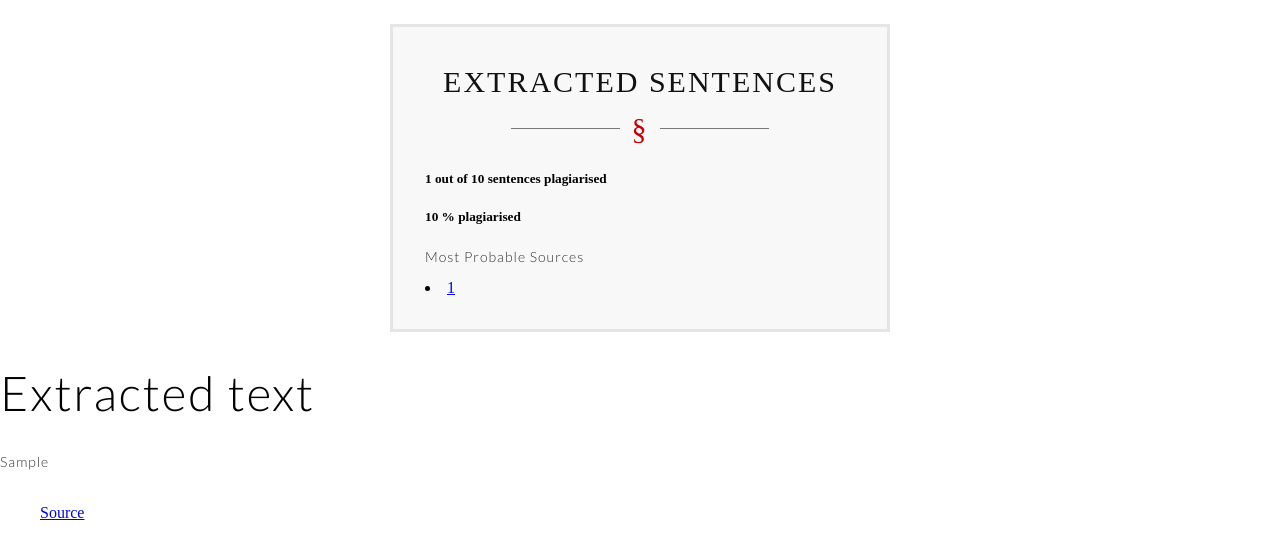
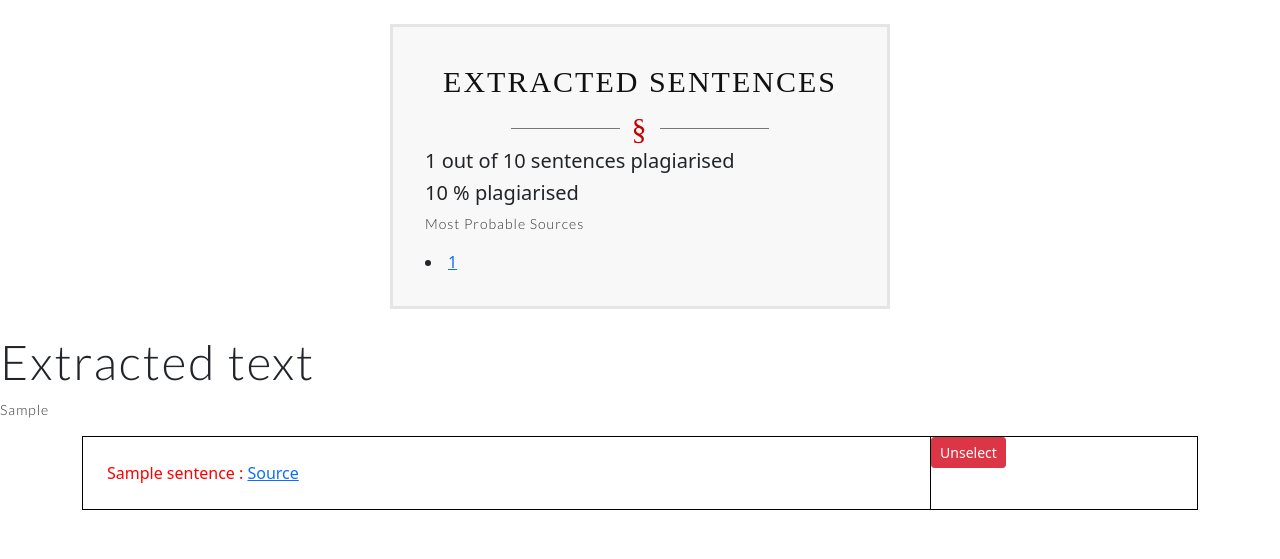
Before and after one commit to Reckon77/no_nokol, a Flask app: template templates/display.html in a window 1280 px wide. Shown: the top 559 px of the page. Run offline with Flask 2, Linux system fonts and the light colour scheme; the template is opened without the code that fills it: most values are stand-ins (such as "Sample title", 1, 10 or a date in 2020).

Commit message:
select and unselect button added

```diff
--- a/static/style.css
+++ b/static/style.css
@@ -195,9 +195,9 @@
   color: red;
 }
 
-.blink-hard {
-  animation: blinker 1s step-end infinite;
-}
+/* .blink-hard {
+  animation: blinker 0.5s step-end infinite;
+} */
 
 @keyframes blinker {
   50% {
@@ -293,3 +293,11 @@
 .title:after {
   background-color: #c50000;
 }
+.results {
+  width: 100%;
+}
+.results,
+td {
+  border: 1px solid black;
+  padding: 1.5rem;
+}
--- a/templates/display.html
+++ b/templates/display.html
@@ -5,6 +5,12 @@
     <meta http-equiv="X-UA-Compatible" content="IE=edge" />
     <meta name="viewport" content="width=device-width, initial-scale=1.0" />
     <title>Document</title>
+    <link
+      href="https://cdn.jsdelivr.net/npm/bootstrap@5.1.1/dist/css/bootstrap.min.css"
+      rel="stylesheet"
+      integrity="sha384-F3w7mX95PdgyTmZZMECAngseQB83DfGTowi0iMjiWaeVhAn4FJkqJByhZMI3AhiU"
+      crossorigin="anonymous"
+    />
     <link
       rel="stylesheet"
       href="{{ url_for('static', filename='style.css') }}"
@@ -28,14 +34,41 @@
     <h1>Extracted text</h1>
     <p>{{assameseData}}</p>
     {% endif %}
-    <ul>
+    <!-- <ul>
       {% for sentence, src in res.items() %} {% if src == "" %}
-      <li style="color: rgb(0, 255, 0)">{{ sentence }}</li>
+      <li style="color: rgb(0, 255, 0)">
+        {{ sentence }}
+        <button class="btn btn-danger btn-sm orignalSentence">Unselect</button>
+      </li>
       {% else %}
-      <li style="color: red" class="blink-hard">{{ sentence }}:</li>
-      <a href=" {{ src }}">Source</a>
+      <li style="color: red" class="blink-hard">
+        {{ sentence }}: <a href=" {{ src }}">Source</a>
+        <button class="btn btn-danger btn-sm plagiarisedSentence">
+          Unselect
+        </button>
+      </li>
+
       {% endif %} {% endfor %}
-    </ul>
+    </ul> -->
+    <div class="container">
+      <table class="results">
+        {% for sentence, src in res.items() %} {% if src == "" %}
+        <tr>
+          <td style="color: rgb(0, 255, 0)">{{ sentence }}</td>
+          <td class="btn btn-danger btn-sm orignalSentence">Unselect</td>
+        </tr>
+
+        {% else %}
+        <tr>
+          <td style="color: red">
+            {{ sentence }} : <a href=" {{ src }}">Source</a>
+          </td>
+          <td class="btn btn-danger btn-sm plagiarisedSentence">Unselect</td>
+        </tr>
+        {% endif %} {% endfor %}
+      </table>
+    </div>
+
     <script src="{{ url_for('static', filename='display.js') }}"></script>
   </body>
 </html>
```
Also changed, not shown: static/display.js (+34 -2 lines).
